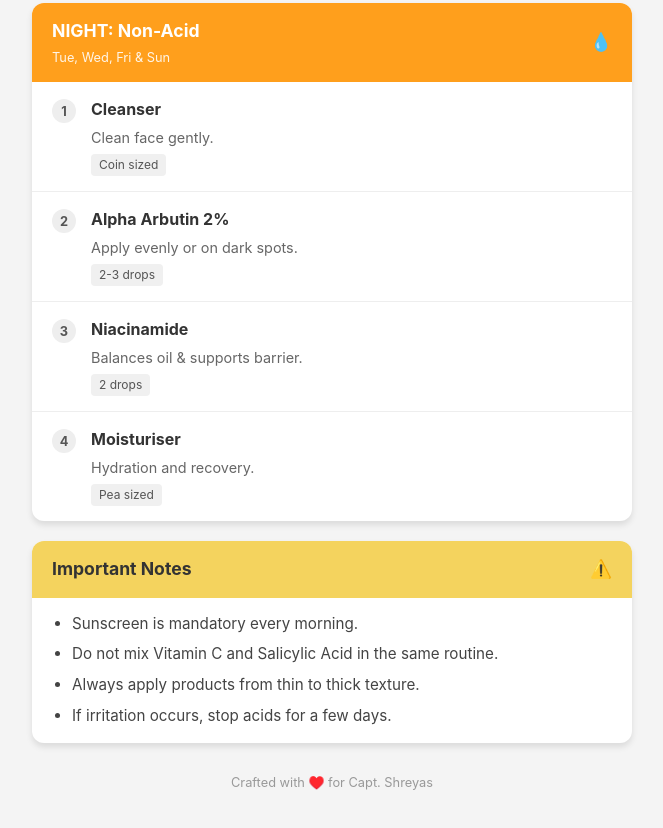
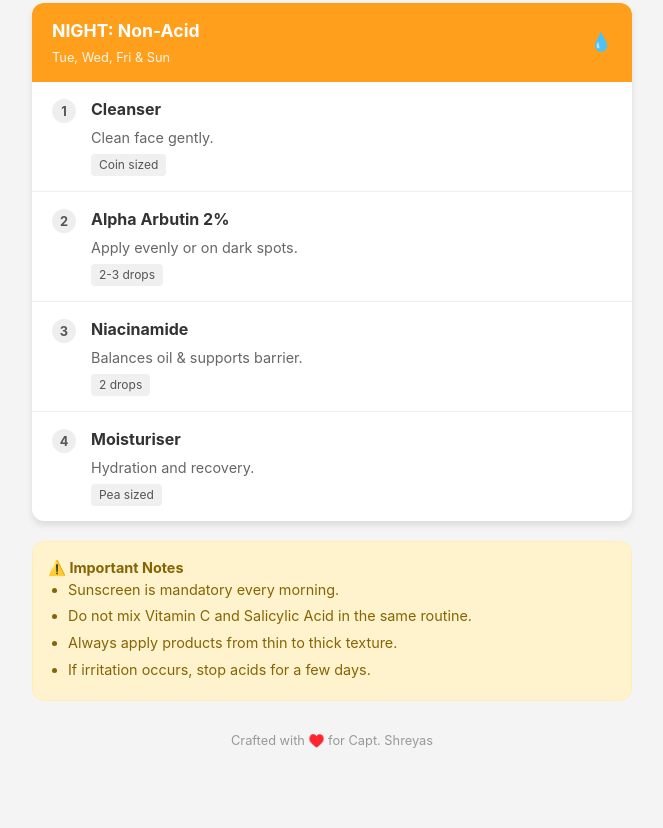
Before and after one commit to SriramGupta19/scare, a plain HTML site: page index.html in a window 1280 px wide. Shown: the part 772-1600 px from the top of the page, without its empty margins (308-971 px from the left). After the commit the page ends 1572 px from the top, so only its background shows below. Drawn offline with Linux system fonts and the light colour scheme.

Commit message:
Refactor notes section styles and markup
Updated styles and structure for notes section.

```diff
--- a/index.html
+++ b/index.html
@@ -10,10 +10,10 @@
             --card-bg: #ffffff;
             --text-main: #333333;
             --text-light: #666666;
-            --accent-morning: #2EC4B6; /* Sunny Orange */
-            --accent-acid: #FF4081;    /* Pink/Red for Actives */
-            --accent-calm: #FF9F1C;    /* Teal/Green for Recovery */
-            --accent-notes: #F4D35E;   /* Yellow for Notes */
+            /* Your custom colors preserved */
+            --accent-morning: #2EC4B6;
+            --accent-acid: #FF4081;
+            --accent-calm: #FF9F1C;
             --shadow: 0 4px 6px rgba(0,0,0,0.1);
             --radius: 12px;
         }
@@ -74,11 +74,6 @@
         .header-morning { background-color: var(--accent-morning); }
         .header-acid { background-color: var(--accent-acid); }
         .header-calm { background-color: var(--accent-calm); }
-        /* Darker text for the yellow header so it is readable */
-        .header-notes {
-            background-color: var(--accent-notes);
-            color: #333;
-        }
 
         .days-label {
             font-size: 0.8rem;
@@ -145,20 +140,24 @@
             margin-top: 5px;
         }
 
-        /* Styles specifically for the Notes list to keep it clean */
-        .notes-list {
-            padding: 15px 20px 15px 40px; /* Left padding for bullets */
-            margin: 0;
+        /* Reverted Notes Style: Yellow Alert Box */
+        .notes {
+            background-color: #fff3cd;
+            border: 1px solid #ffeeba;
+            color: #856404;
+            padding: 15px;
+            border-radius: var(--radius);
+            font-size: 0.9rem;
+            margin-bottom: 20px;
         }
 
-        .notes-list li {
-            margin-bottom: 8px;
-            font-size: 0.95rem;
-            color: #444;
+        .notes ul {
+            margin: 0;
+            padding-left: 20px;
         }
 
-        .notes-list li:last-child {
-            margin-bottom: 0;
+        .notes li {
+            margin-bottom: 5px;
         }
 
         .footer {
@@ -323,14 +322,9 @@
         </ul>
     </div>
 
-    <div class="card">
-        <div class="card-header header-notes">
-            <div>
-                <div>Important Notes</div>
-            </div>
-            <span>⚠️</span>
-        </div>
-        <ul class="notes-list">
+    <div class="notes">
+        <strong>⚠️ Important Notes</strong>
+        <ul>
             <li>Sunscreen is mandatory every morning.</li>
             <li>Do not mix Vitamin C and Salicylic Acid in the same routine.</li>
             <li>Always apply products from thin to thick texture.</li>
```
